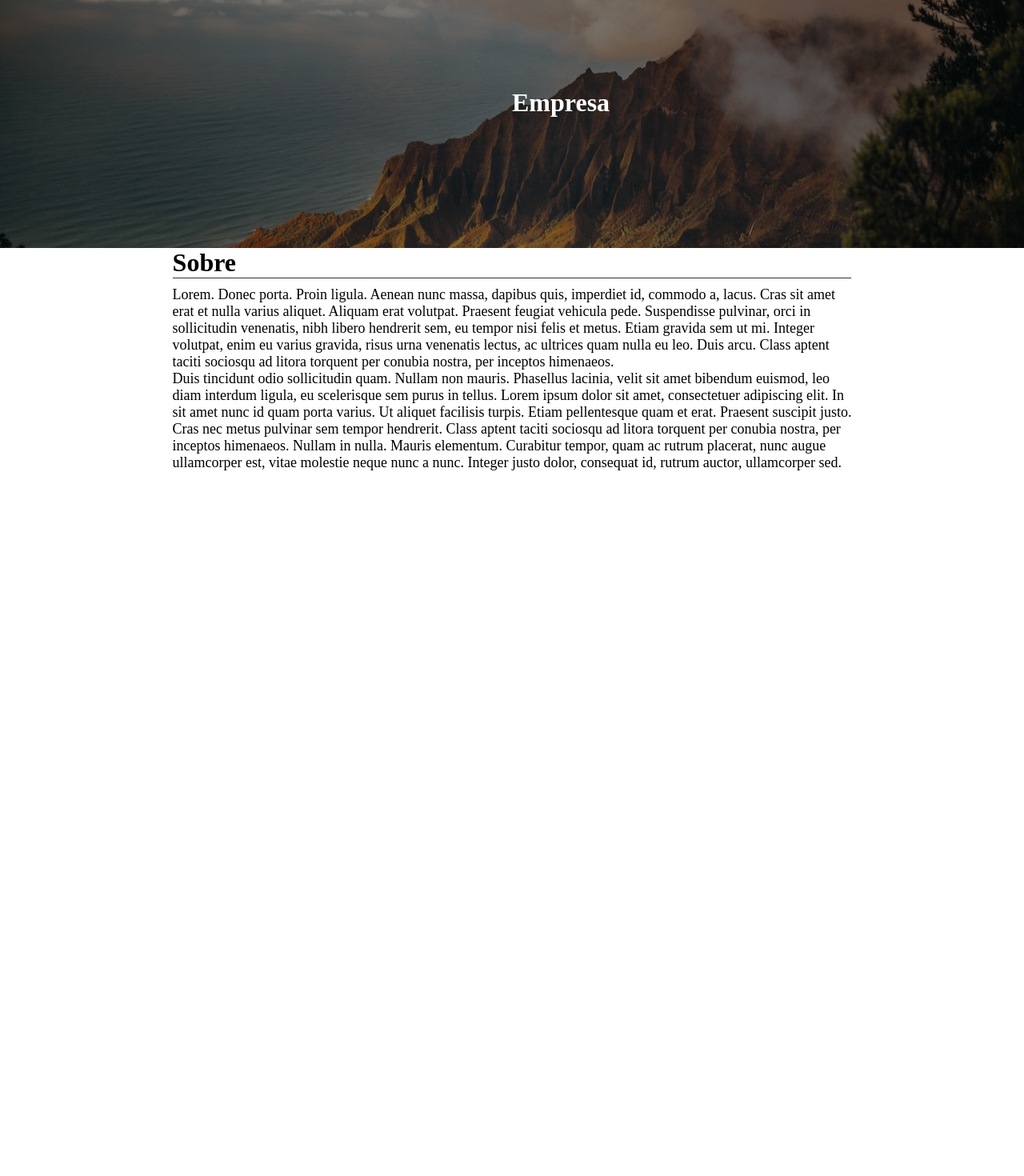
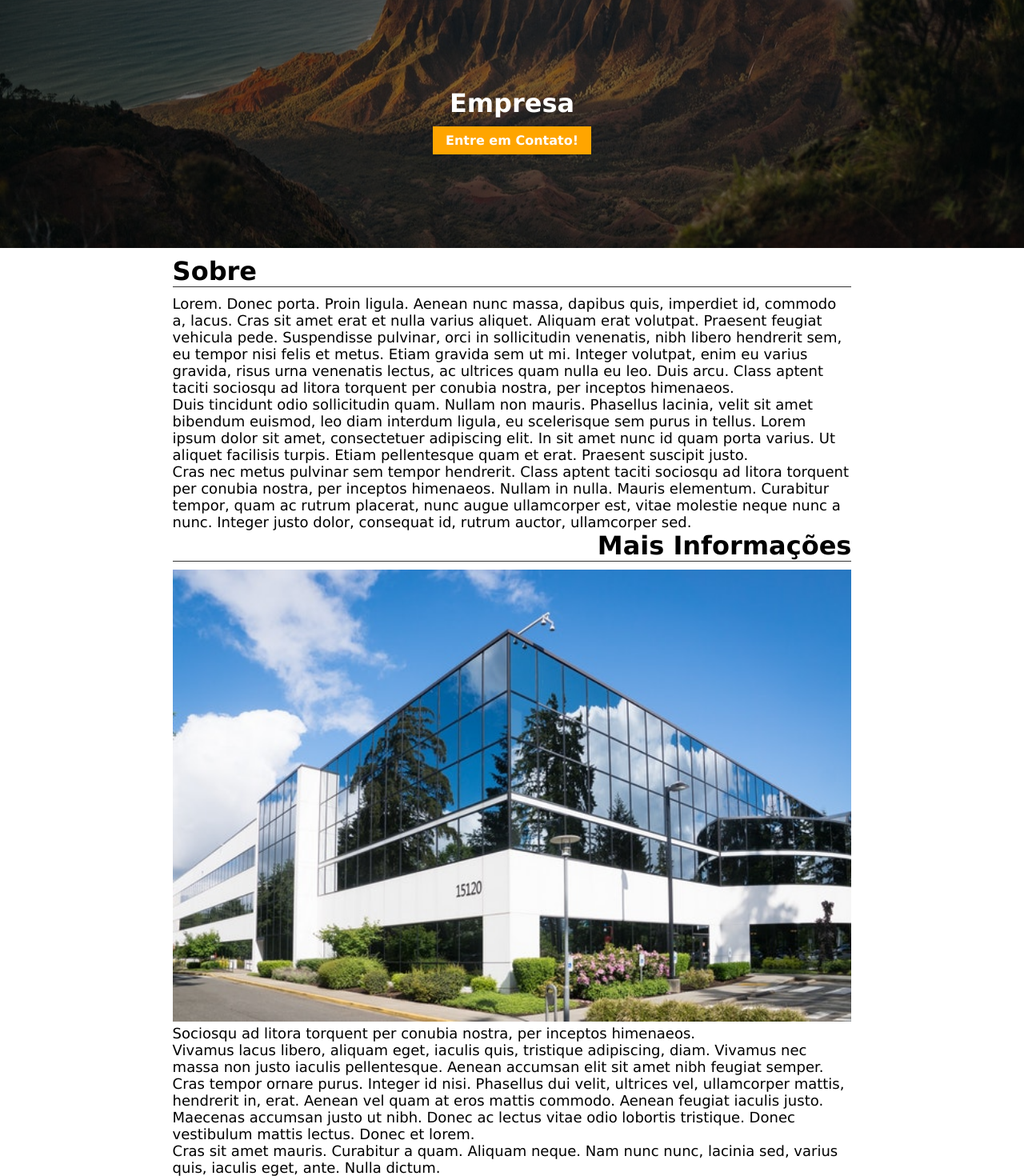
Before and after one commit to ludovici-philippus/site-institucional-vuejs, a Vue app: page / in a window 1280 px wide. Shown: the part 90-1560 px from the top of the page at 80% size. Before the commit the page ends 800 px from the top, so only its background shows below. Built offline with nearby package versions, Linux system fonts and the light colour scheme.

Commit message:
Criação do componente Mais Informacoes

```diff
--- a/src/App.vue
+++ b/src/App.vue
@@ -17,6 +17,7 @@ export default{
 margin: 0;
 padding: 0;
 box-sizing: border-box;
+font-family: Verdana, Geneva, Tahoma, sans-serif;
 }
 .container{
 max-width: 900px;
--- a/src/components/Header.vue
+++ b/src/components/Header.vue
@@ -5,6 +5,7 @@
             <div class="content__logo">
                 <router-link to="/"><h1>Empresa</h1></router-link>
             </div>
+            <a class="btn" href="#contato">Entre em Contato!</a>
         </div>
     </header>
 </template>
@@ -25,7 +26,8 @@ header{
     background-position: center;
     position: relative;
     z-index: 1;
-}
+    margin-bottom: 10px;
+    }
 .overlay{
     position: absolute;
     top: 0;
@@ -39,8 +41,9 @@ header{
 .header__content{
     position: absolute;
     top: 50%;
-    left: 50%;
     z-index: 3;
+    width: 100%;
+    text-align: center;
 }
 
 .header__content a{
@@ -48,4 +51,21 @@ header{
     color: white;
 }
 
+.header__content h1{
+    margin-bottom: 10px;
+}
+
+.btn{
+    display: inline-block;
+    background-color: orange;
+    padding: 8px 16px;
+    font-weight: bold;
+    font-size: 16px;
+    transition: 0.5s;
+}
+
+.btn:hover{
+    background-color: #ff8300;
+}
+
 </style>
--- a/src/components/Main.vue
+++ b/src/components/Main.vue
@@ -1,9 +1,7 @@
 <template>
     <main>
         <Sobre/>
-        <section class="mais-informacoes">
-
-        </section>
+        <MaisInformacoes/>
         <section class="contato">
 
         </section>
@@ -12,10 +10,12 @@
 
 <script>
 import Sobre from "./Sobre.vue";
+import MaisInformacoes from "./MaisInformacoes.vue";
 export default{
     name: "Main",
     components:{
-        Sobre
+        Sobre,
+        MaisInformacoes
     }
 }
 </script>
--- /dev/null
+++ b/src/components/MaisInformacoes.vue
@@ -0,0 +1,40 @@
+<template>
+    <section class="main_info">
+        <div class="container">
+            <h2>Mais Informações</h2>
+            <img src="../assets/images/company.jpg"/>
+            <p>Sociosqu ad litora torquent per conubia nostra, per inceptos himenaeos.</p>
+            <p>Vivamus lacus libero, aliquam eget, iaculis quis, tristique adipiscing, diam. Vivamus nec massa non justo iaculis
+pellentesque. Aenean accumsan elit sit amet nibh feugiat semper. Cras tempor ornare purus. Integer id nisi. Phasellus dui
+velit, ultrices vel, ullamcorper mattis, hendrerit in, erat. Aenean vel quam at eros mattis commodo. Aenean feugiat
+iaculis justo. Maecenas accumsan justo ut nibh. Donec ac lectus vitae odio lobortis tristique. Donec vestibulum mattis
+lectus. Donec et lorem.</p>
+            <p>Cras sit amet mauris. Curabitur a quam. Aliquam neque. Nam nunc nunc, lacinia sed, varius quis, iaculis eget, ante. Nulla dictum.</p>
+
+        </div>
+    </section>
+</template>
+
+<script>
+export default{
+name: "MaisInformações"
+}
+</script>
+
+<style scoped>
+img{
+width: 100%;
+text-align: center;
+}
+
+h2{
+text-align: right;
+font-size: 32px;
+border-bottom: 1px solid #333;
+margin-bottom: 10px;
+}
+
+p{
+font-size: 18px;
+}
+</style>
```
Also changed, not shown: src/assets/images/company.jpg (added).
